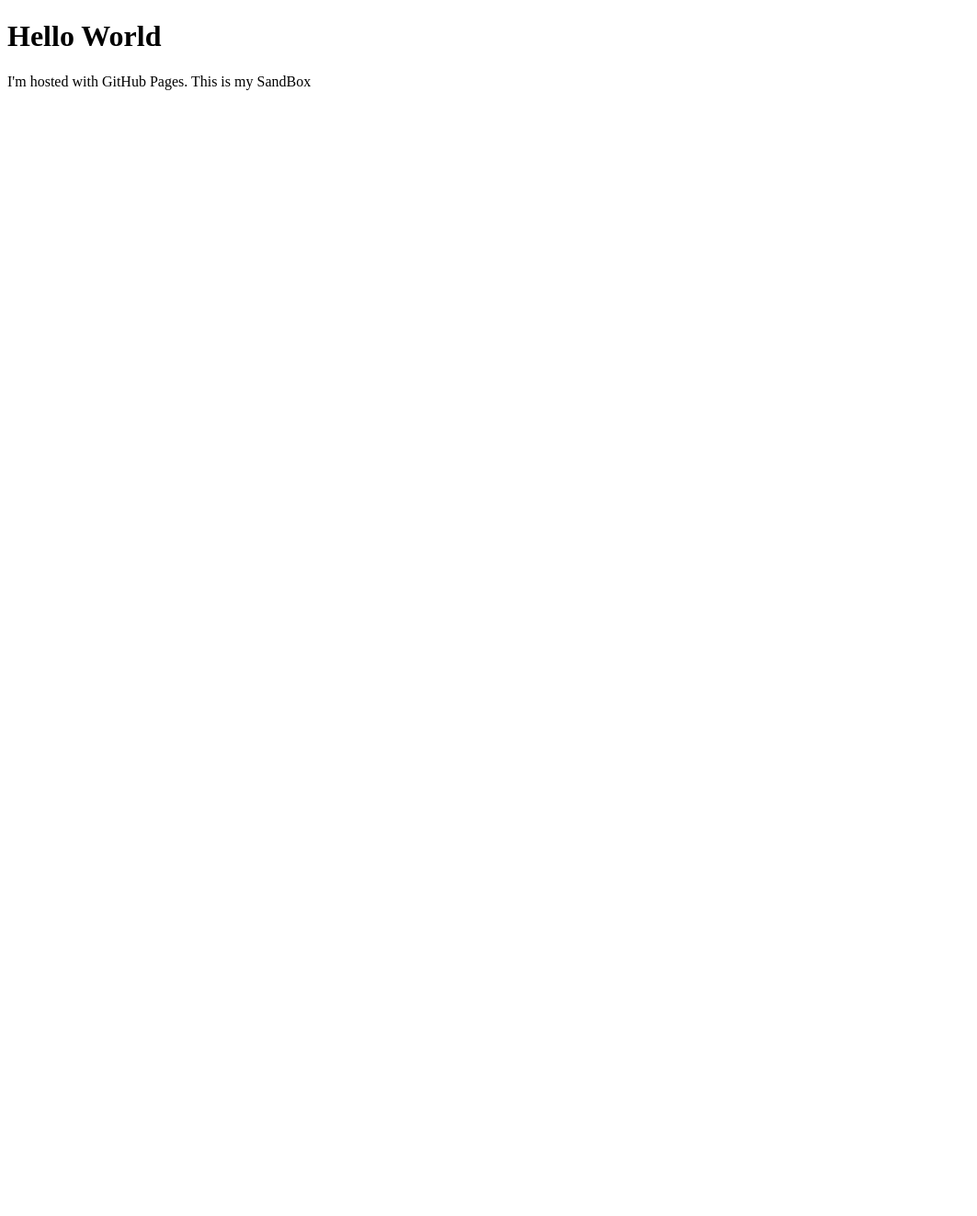
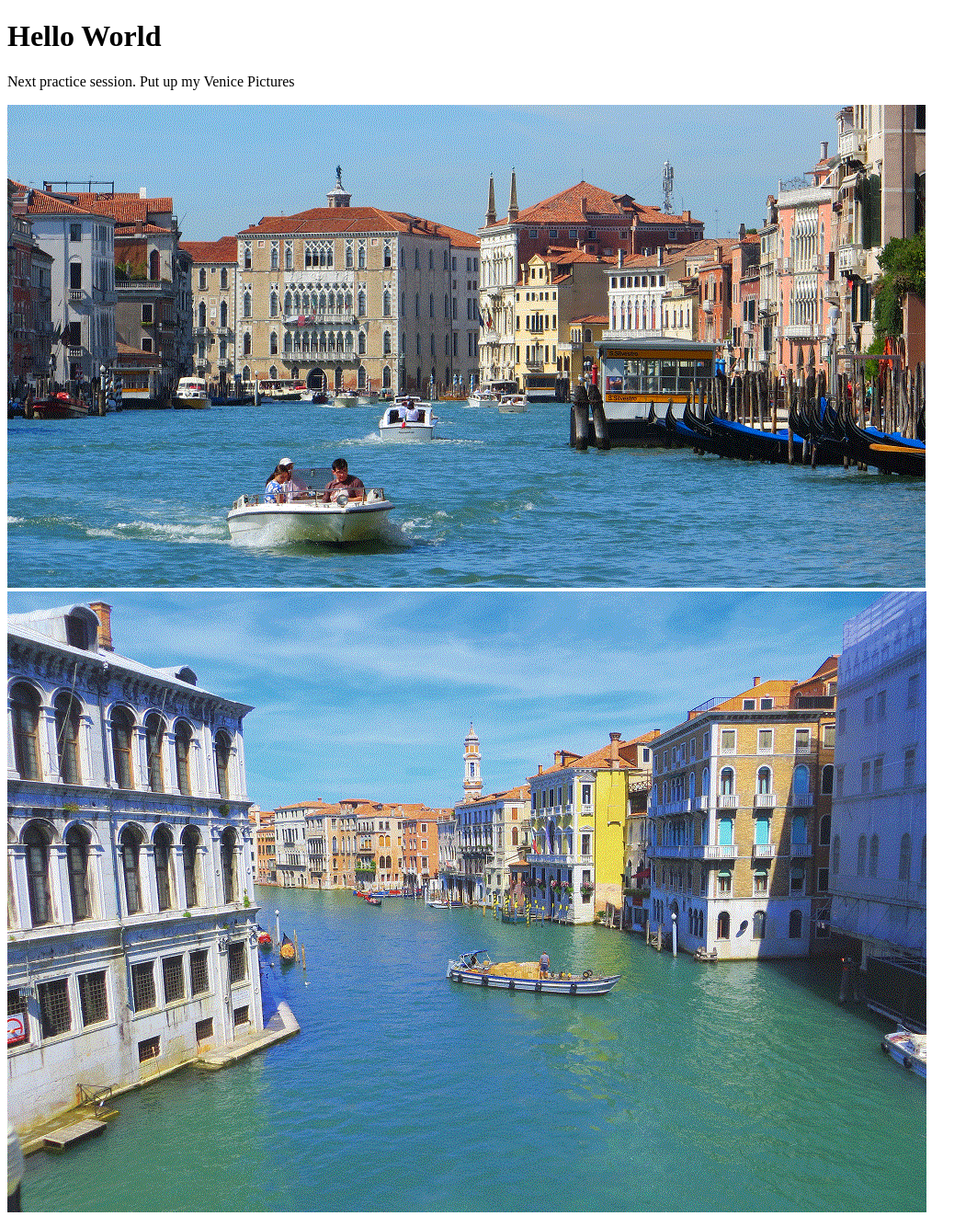
Before and after one commit to josephnsteele/josephnsteele.github.io, a plain HTML site: page index.html in a window 1280 px wide. Shown: the top 1322 px of the page at 92% size, without its empty margins (0-1063 px from the left). Before the commit the page ends 800 px from the top, so only its background shows below. Drawn offline with Linux system fonts and the light colour scheme; files whose address does not match are found by name.

Commit message:
2nd commit with GIFS

```diff
--- a/index.html
+++ b/index.html
@@ -2,6 +2,14 @@
 <html>
 <body>
 <h1>Hello World</h1>
-<p>I'm hosted with GitHub Pages.  This is my SandBox</p>
+<p>Next practice session.  Put up my Venice Pictures</p>
+
+<img src="c:/Users/Joseph/Documents/GitHub/josephnsteele.github.io/IMAGES/GC2.gif">
+<img src="c:/Users/Joseph/Documents/GitHub/josephnsteele.github.io/IMAGES/GCRialto.gif">
+<img src="c:/Users/Joseph/Documents/GitHub/josephnsteele.github.io/IMAGES/JudyIDBF.gif">
+<img src="c:/Users/Joseph/Documents/GitHub/josephnsteele.github.io/IMAGES/RGondola.gif">
+
+
+
 </body>
 </html>
```
Also changed, not shown: IMAGES/GC2.gif (added), IMAGES/GCRialto.gif (added), IMAGES/JudyIDBF.gif (added), IMAGES/RGondola.gif (added), 1 other file.
